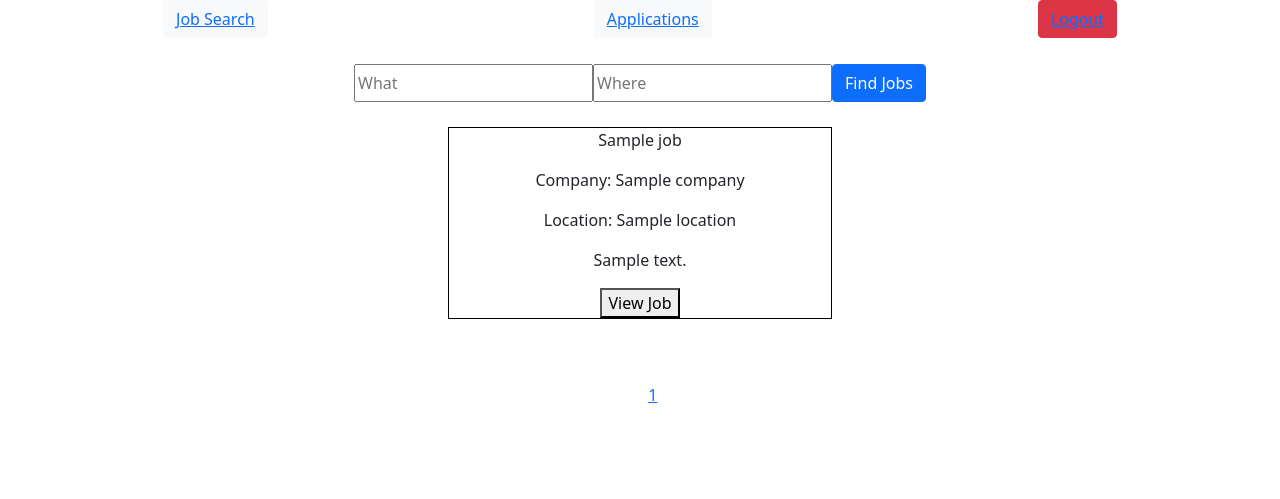
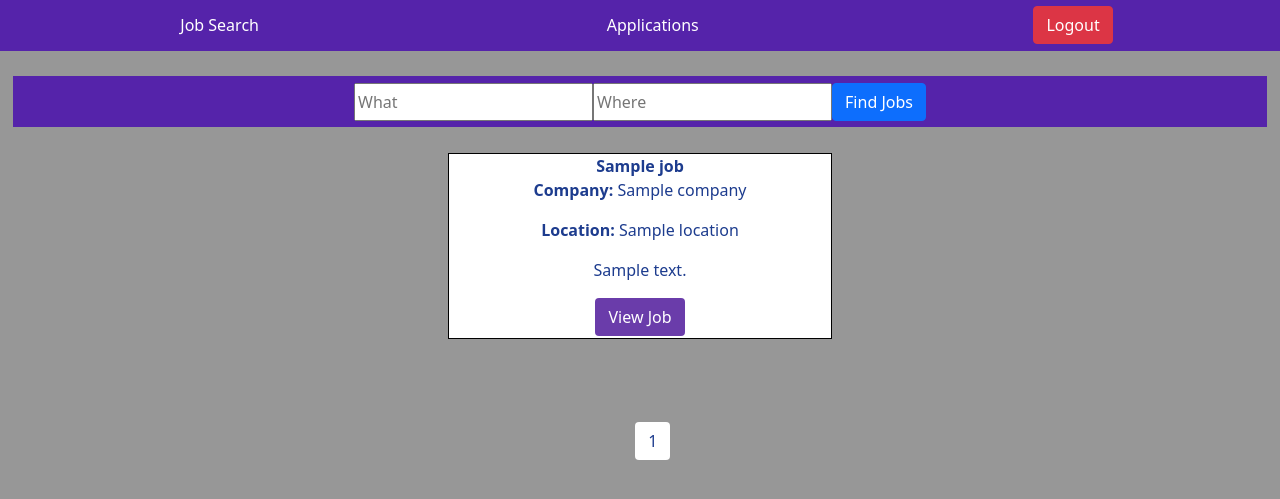
Before and after one commit to borelli28/Job-Board, a Django app: template job_board_app/templates/jobs.html in a window 1280 px wide. Shown: the top 499 px of the page. Run offline with Django 3.2, Linux system fonts and the light colour scheme; the template is opened without the code that fills it: most values are stand-ins (such as "Sample title", 1, 10 or a date in 2020).

Commit message:
Added styling to jobs page

```diff
--- a/job_board_app/static/styles/jobs_style.css
+++ b/job_board_app/static/styles/jobs_style.css
@@ -2,9 +2,20 @@
   outline: 1px dashed red;
 } */
 
+body {
+  background-color: #979797;
+}
+
 nav {
   display: flex;
   justify-content: space-around;
+  background-color: #5523AA;
+  padding: 0.5%;
+}
+
+nav a {
+  text-decoration: none;
+  color: white;
 }
 
 main #no-jobs-alert {
@@ -15,6 +26,13 @@ main #search_job_form {
   display: flex;
   justify-content: center;
   margin: 2% 1%;
+  background-color: #5523AA;
+  color: #1D3C8E;
+  padding: 0.5%;
+}
+
+main #search_job_form input {
+  color: #1D3C8E;
 }
 
 main #jobs {
@@ -28,6 +46,15 @@ main #job-card {
   width: 30%;
   /* margin: 2% 2%; */
   border: 1px solid black;
+  background-color: white;
+  color: #1D3C8E;
+  margin-bottom: 1%;
+}
+
+main #job-card button {
+  background-color: #6A3CAA;
+  color: white;
+  margin-bottom: 0.5%;
 }
 
 main #paginator {
@@ -35,3 +62,17 @@ main #paginator {
   text-align: center;
   margin: 5% 1%;
 }
+
+main #paginator a {
+  background-color: white;
+  color: #1D3C8E;
+  text-decoration: none;
+}
+
+main #paginator a:hover {
+    text-decoration: underline;
+}
+
+main #paginator #page-nums a {
+  margin: 0.5% 0.3% 0 0.3%;
+}
--- a/job_board_app/templates/jobs.html
+++ b/job_board_app/templates/jobs.html
@@ -10,8 +10,8 @@
   <body>
 
     <nav>
-      <button class="btn btn-light"><a href="/jobs">Job Search</a></button>
-      <button class="btn btn-light"><a href="/tracker_app">Applications</a></button>
+      <button class="btn"><a href="/jobs">Job Search</a></button>
+      <button class="btn"><a href="/tracker_app">Applications</a></button>
       <button class="btn btn-danger"><a href="/logout">Logout</a></button>
     </nav>
 
@@ -34,9 +34,9 @@
       <div id="jobs">
       {% for job in jobs %}
         <div id="job-card">
-          <p>{{ job.title | safe }}</p>
-          <p>Company: {{ job.company }}</p>
-          <p>Location: {{ job.location }}</p>
+          <b>{{ job.title | safe }}</b>
+          <p><b>Company:</b> {{ job.company }}</p>
+          <p><b>Location:</b> {{ job.location }}</p>
           <p>{{ job.description | safe }}</p>
           <form action="/set_job" method="post" type="post" enctype="multipart/form-data">
             {% csrf_token %}
@@ -44,7 +44,7 @@
             <input type="hidden" name="company" value="{{ job.company }}"/>
             <input type="hidden" name="location" value="{{ job.location }}"/>
             <input type="hidden" name="url" value="{{ job.url }}"/>
-            <button type="submit">View Job</button>
+            <button type="submit" class="btn">View Job</button>
           </form>
         </div>
       {% endfor %}
@@ -52,14 +52,14 @@
 
       <div id="paginator">
       {% if jobs.has_previous %}
-        <a href="{% url 'job_search_logic' %}?page={{ jobs.previous_page_number }}">Previous Page</a>
+        <a class="btn" href="{% url 'job_search_logic' %}?page={{ jobs.previous_page_number }}">Previous Page</a>
       {% endif %}
       {% if jobs.has_next %}
-        <a href="{% url 'job_search_logic' %}?page={{ jobs.next_page_number }}">Next Page</a>
+        <a class="btn" href="{% url 'job_search_logic' %}?page={{ jobs.next_page_number }}">Next Page</a>
       {% endif %}
         <div id="page-nums">
         {% for num in page_range%}
-          <a href="/search_job?page={{ num }}">{{ num }}</a>
+          <a class="btn" href="/search_job?page={{ num }}">{{ num }}</a>
         {% endfor %}
         </div>
       </div>
```
